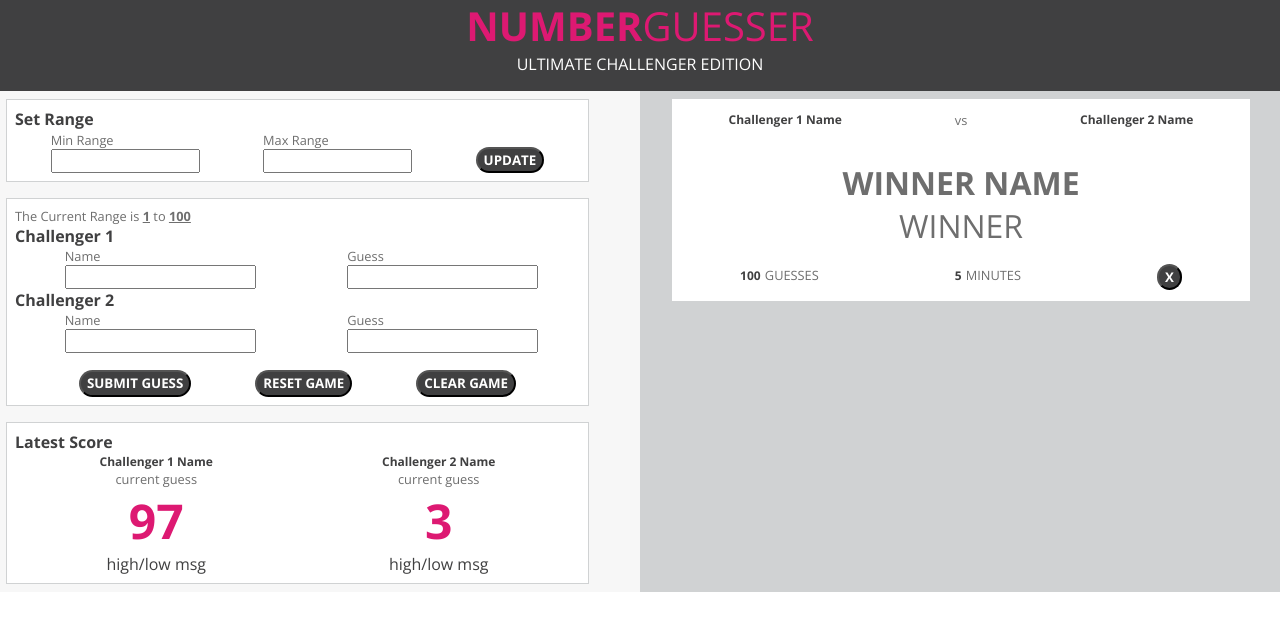
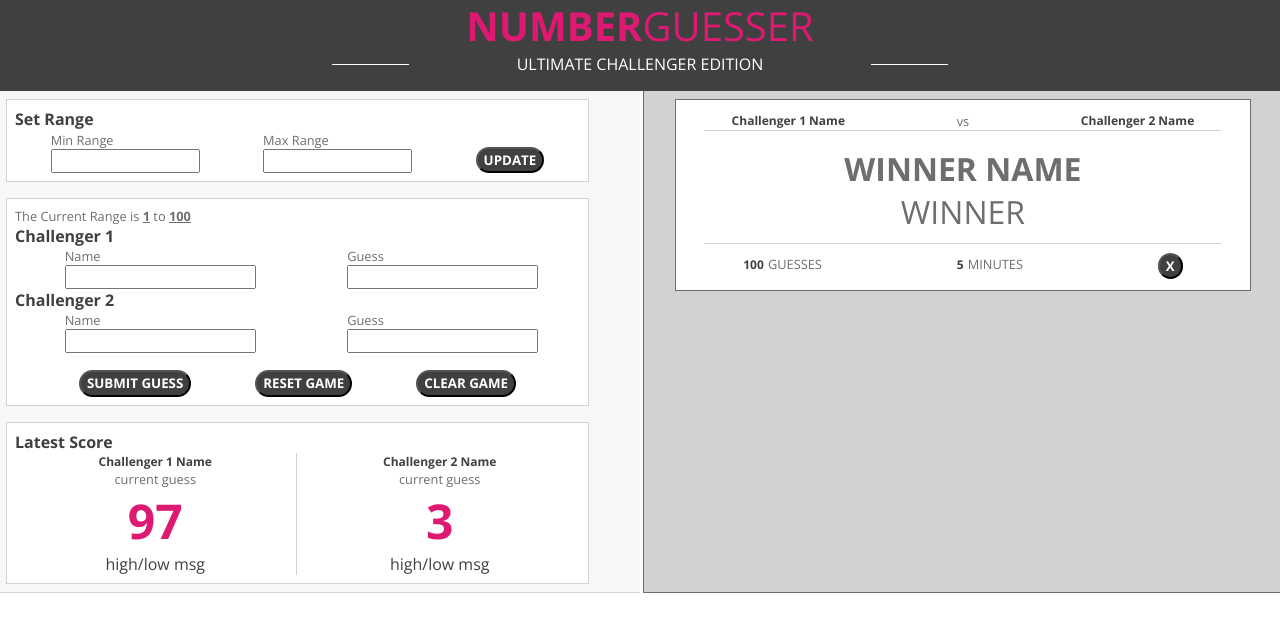
Before and after one commit to trishalanglois/number_guesser_doubles, a plain HTML site: page index.html in a window 1280 px wide. Drawn offline with nearby package versions, Linux system fonts and the light colour scheme.

Commit message:
Add lines throughout styling

```diff
--- a/index.html
+++ b/index.html
@@ -11,8 +11,11 @@
       <p class="header-text"><strong>NUMBER</strong>GUESSER</p>
 
       <div id="subtext-wrapper">
+        <div class="top-white-lines"></div>
+        <div class="header-subtext"><lighter>ULTIMATE CHALLENGER EDITION<lighter></div>
+        <div class="top-white-lines"></div>
+      </div>
 
-      <p class="header-subtext"><lighter>ULTIMATE CHALLENGER EDITION<lighter></p>
     </header>
     <section class = "under-header">
       <section class="left-side-boxes">
@@ -90,7 +93,6 @@
         </form>
 
         <article class="left-side-cards">
-          <div>
             <h3>Latest Score</h3>
             <div id="score-box" >
               <span class="challenger-guess-boxes">
@@ -108,6 +110,8 @@
                 </p>
               </span>
 
+              <div id="grey-vertical-line"></div>
+
               <span class="challenger-guess-boxes">
                 <p class="bold-score-box-text challenger-2-name">
                   Challenger 2 Name
@@ -123,7 +127,7 @@
                 </p>
               </span>
             </div>
-          </div>
+
       </section>
 
       <aside>
@@ -141,12 +145,14 @@
           </div>
 
           <div id="winner-name-and-winner">
+            <div class="grey-horizontal-lines"></div>
             <p class="bold-winner-name">
               WINNER NAME
             </p>
             <p class="winner-card-winner">
               WINNER
             </p>
+            <div class="grey-horizontal-lines"></div>
           </div>
 
           <div id="guesses-minutes-button-wrapper">
--- a/styles.css
+++ b/styles.css
@@ -26,9 +26,24 @@ header {
   font-weight: lighter;
   margin: 0px;
   padding-bottom: 1em;
+  width: 36%
 }
 
-.header-subtext: before,
+#subtext-wrapper {
+  display: flex;
+  justify-content: center;
+  align-items: center;
+  flex-wrap: nowrap;
+}
+
+.top-white-lines {
+  height: 1em;
+  width: 6%;
+  border-top: 1px solid #fff;
+  display: inline-block;
+}
+
+/* .header-subtext: before,
 .header-subtext: after {
   content: "";
   position: absolute;
@@ -36,7 +51,7 @@ header {
   border: 3px 0px 0px 0px;
   border: #fff;
   width: 100%;
-}
+} */
 
 .under-header {
   display: flex;
@@ -50,10 +65,11 @@ header {
   flex-direction: column;
   background-color: #f7f7f7;
   justify-content: space-evenly;
+  border-bottom: 1px solid #D0D2D3;
 }
 
 aside {
-  width: 50%;
+  width: 49.7%;
 
 }
 
@@ -133,12 +149,12 @@ h3 {
 
 #score-box {
   display: flex;
-  justy: space-between;
+  justify-content: center;
 }
 
 .challenger-guess-boxes {
   text-align: center;
-  width: 100%;
+  width: 95%;
 }
 
 .bold-score-box-text {
@@ -161,34 +177,25 @@ h3 {
   color: #404041;
 }
 
-
-/* .name-and-guess {
-  display: flex;
-  flex-flow: row wrap;
+#grey-vertical-line {
+  width: 1%;
+  height: inherit;
+  border-left: 1px solid #D0D2D3;
 }
-
-.name-guess {
-  width: 48%;
-}
-
-.challenger-name-input {
-  width: 100%;
-}
-
-.guess-box {
-  width: 50%;
-} */
 
 aside {
   background-color: #D0D2D3;
   display: flex;
   flex-direction: column;
   align-items: center;
+  border-left: 1px solid #6E6E6E;
+  border-bottom: 1px solid #6E6E6E;
 }
 .winner-card {
   background-color: #fff;
   width: 90%;
   margin: .5em;
+  border: 1px solid #6E6E6E;
 }
 
 #challenger-1-vs-challenger-2-wrapper {
@@ -197,20 +204,26 @@ aside {
   margin-top: .75em;
 }
 
+.grey-horizontal-lines {
+  height: 1em;
+  width: 90%;
+  border-top: 1px solid #D0D2D3;
+  /* display: inline-block; */
+}
+
 .bold-winner-name {
   color: #6E6E6E;
   font-size: 2em;
   font-weight: bold;
-  margin-top: 1em;
+  margin-top: 0px;
   margin-bottom: 0px;
 }
 
 .winner-card-winner {
   color: #6E6E6E;
   font-size: 2em;
-  margin-top: 0px;
   font-weight: lighter;
-  margin: 0px;
+  margin: 0px 0px 10px 0px;
 }
 
 #winner-name-and-winner {
@@ -222,4 +235,5 @@ aside {
 #guesses-minutes-button-wrapper {
   display: flex;
   justify-content: space-around;
+  margin-top: -1.5em;
 }
```
